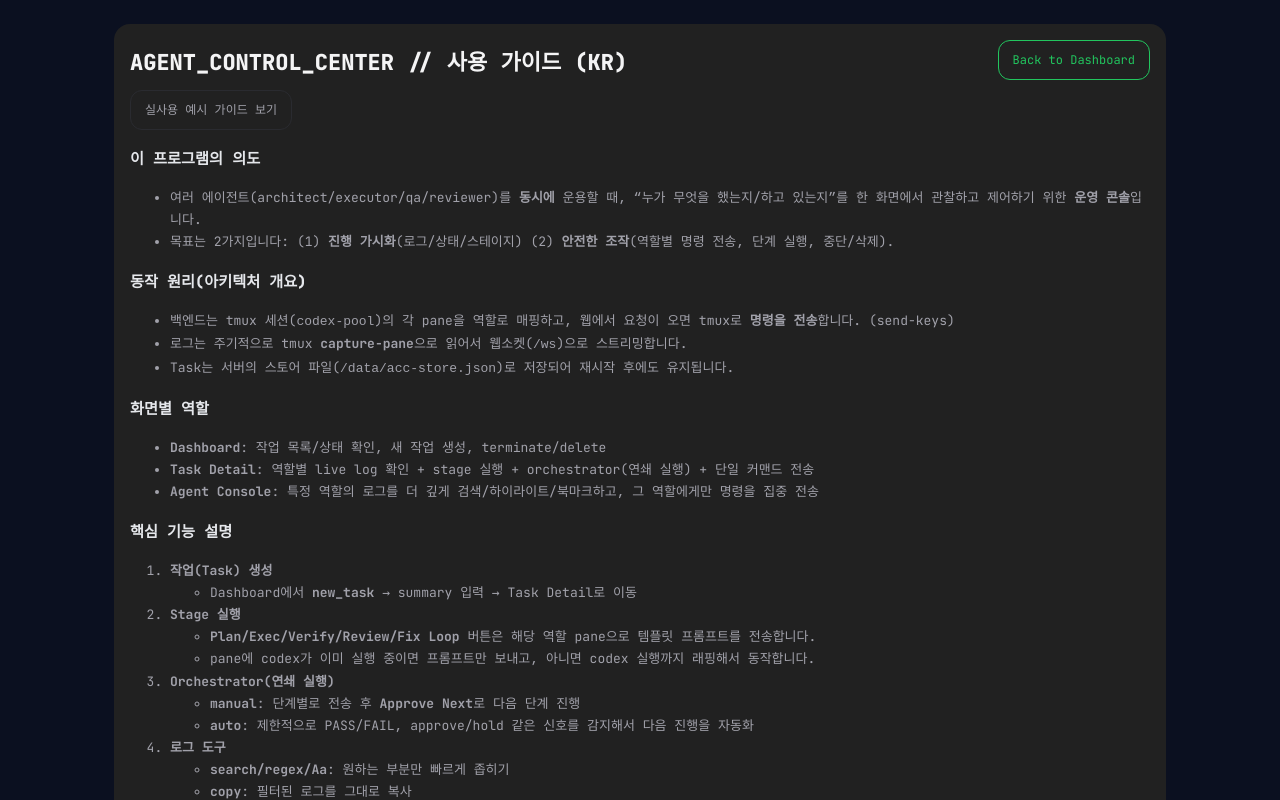
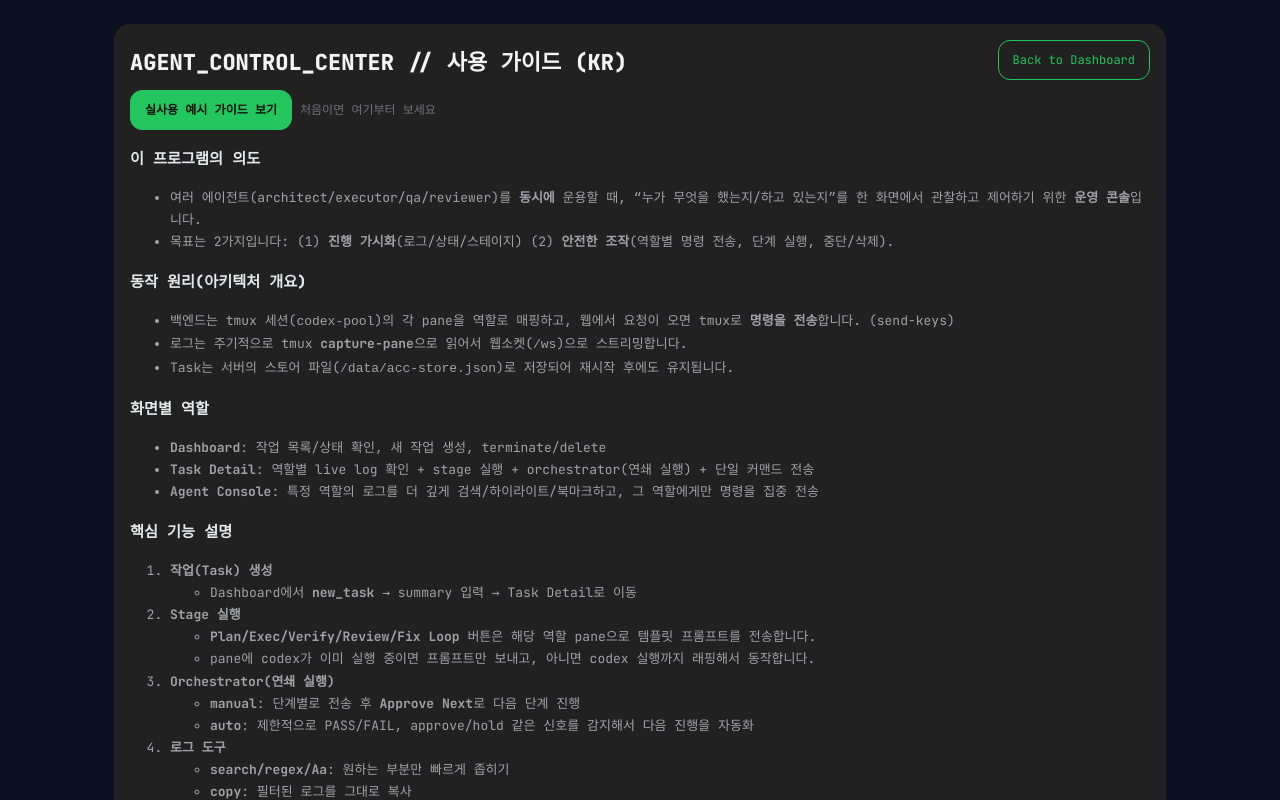
Before and after one commit to swlee3306/agent-control-center, a React (Vite) app in the folder web/: page /help in a window 1280 px wide. Built offline with nearby package versions, Linux system fonts and the light colour scheme.

Commit message:
style(help): make guide button prominent

```diff
--- a/web/src/screens/HelpPage.tsx
+++ b/web/src/screens/HelpPage.tsx
@@ -13,9 +13,20 @@ export function HelpPage() {
         </div>
         <div className="mono" style={{ marginTop: 10, color: '#a1a1aa', lineHeight: 1.7, fontSize: 13 }}>
           <div className="row" style={{ flexWrap: 'wrap', gap: 8 }}>
-            <Link className="btn btnOutline" to="/guide">
+            <Link
+              className="btn"
+              to="/guide"
+              style={{
+                background: '#22c55e',
+                borderColor: '#22c55e',
+                color: '#0b0f0b',
+                fontWeight: 900,
+                padding: '10px 14px',
+              }}
+            >
               실사용 예시 가이드 보기
             </Link>
+            <span style={{ color: '#71717A', fontSize: 12, alignSelf: 'center' }}>처음이면 여기부터 보세요</span>
           </div>
 
           <h3 style={{ marginTop: 16, fontWeight: 900, color: '#e5e7eb' }}>이 프로그램의 의도</h3>
```
